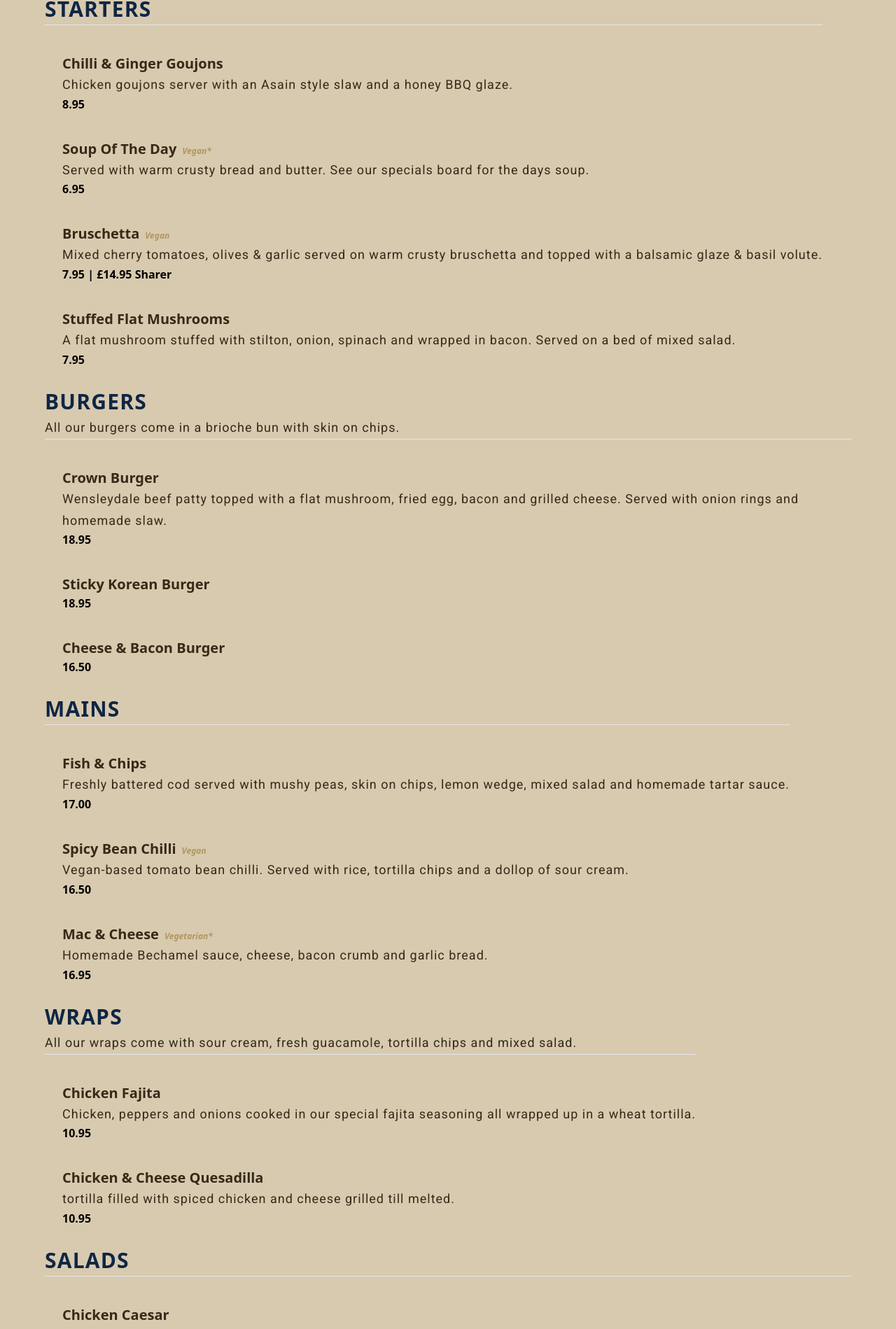
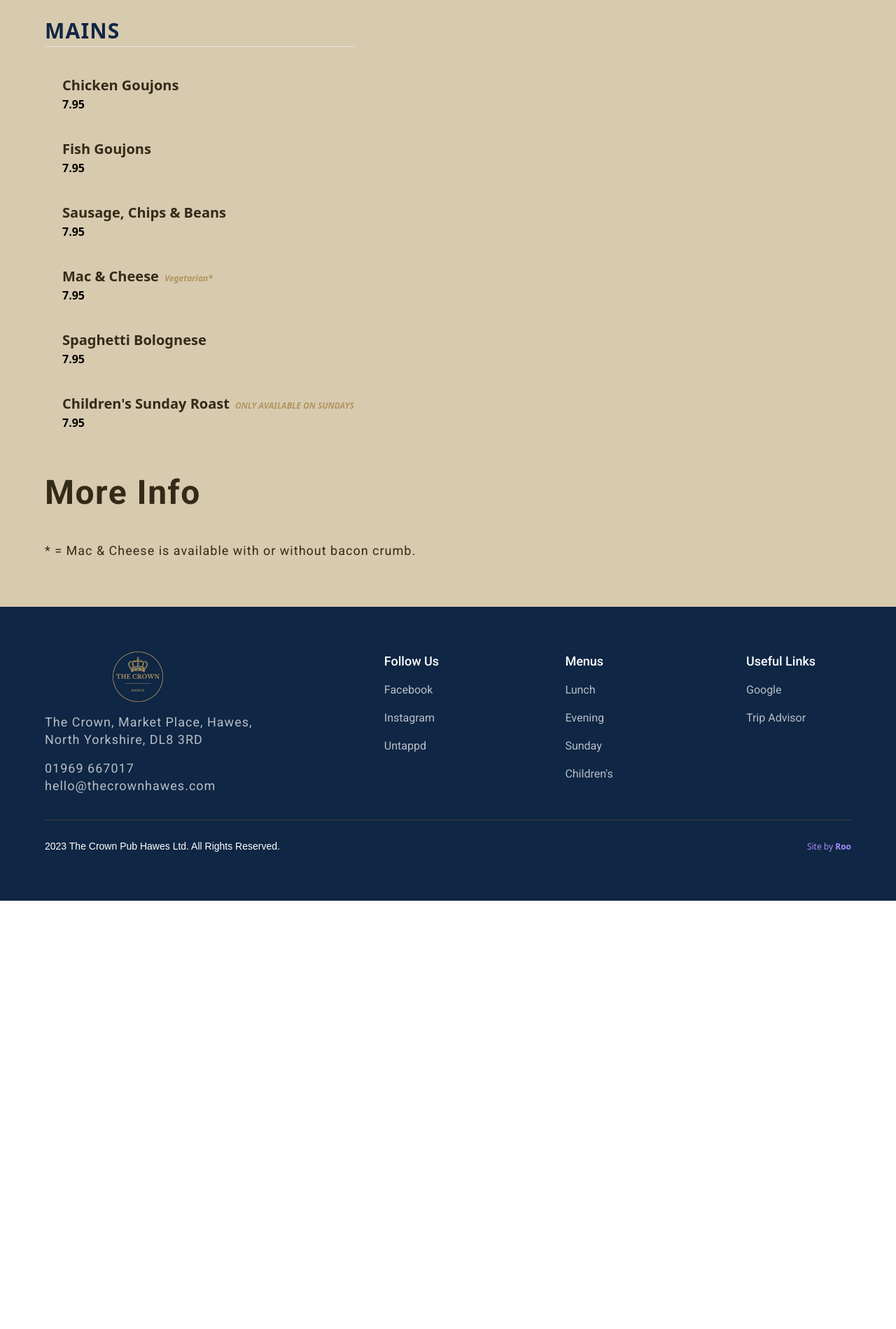
Before and after one commit to roomacarthur/the_crown, a React (Vite) app in the folder crown/: page /childrens_menu in a window 1280 px wide. Shown: the part 809-2708 px from the top of the page at 70% size. After the commit the page ends 2096 px from the top, so only its background shows below. Built offline with nearby package versions, Linux system fonts and the light colour scheme.

Commit message:
Kids Menu updated childrens menu constants

```diff
--- a/crown/src/components/Bookings.jsx
+++ b/crown/src/components/Bookings.jsx
@@ -1,19 +1,26 @@
-import React from 'react';
+import React, { useEffect } from 'react';
 import styles from '../styles';
 
 const Bookings = () => {
+  useEffect(() => {
+    const scr=document.createElement("script");
+    scr.src="https://the-crown-1637256869.resos.com/embed/booking/widget.js?ts="+new Date().getTime();
+    document.getElementById("booking-script-2").appendChild(scr);
+  })
   return (
     <>
     <div className={`${styles.flexCenter} bg-background`}>
       <div className={`${styles.boxWidth}`}>
         <section className={`flex flex-col ${styles.paddingY} ${styles.flexCenter} w-full`}>
-          <h1 className={`${styles.heading2} w-full`}>Make A Booking </h1>
+          <h1 className={`${styles.heading2} w-full h-full`}>Make A Booking </h1>
           <a
-            className='border-blue2 font-bold tracking-[1.2px] p-3 my-[60px] rounded-lg bg-blue2 text-white uppercase'
+            className='border-blue2 font-bold tracking-[1.2px] p-3 my-[60px] rounded-lg bg-blue2 text-white hover:text-accent uppercase'
             href="https://the-crown-hawes.resos.com/booking" target="_blank"
           >
             Click Here To Book
           </a>
+          <a id="booking-widget-2" href="https://the-crown-1637256869.resos.com/booking" data-lang="en" data-restaurant-id="fgABrNh5yWMkLxCbN" data-domain="the-crown-1637256869.resos.com">Book a table</a><div id="booking-script-2" className='mt-[10px] text-center text-[70%] opacity-60'>
+              <a target="_blank" href="https://resos.com">Restaurant table management</a></div>
         </section>
       </div>
     </div>
--- a/crown/src/constants/kids_menu.js
+++ b/crown/src/constants/kids_menu.js
@@ -2,136 +2,54 @@ import { kidsMeal }from '../assets'
 
 export const Kids_Menu = [
   {
-    name: "Childrens Menu",
+    name: "Children's Menu",
     img: kidsMeal,
-    info: "",
-    footer: "",
+    info: "All children's meals include an ice cream pudding.",
+    footer: "* = Mac & Cheese is available with or without bacon crumb.",
     menu_products: [
-      {
-        title: "Starters",
-        menuItems: [
-          {
-              name: "Chilli & Ginger Goujons",
-              body: "Chicken goujons server with an Asain style slaw and a honey BBQ glaze.",
-              tags: "",
-              price: "8.95",
-          },
-          {
-              name: "Soup Of The Day",
-              body: "Served with warm crusty bread and butter. See our specials board for the days soup.",
-              tags: "Vegan*",
-              price: "6.95",
-          },
-          {
-              name: "Bruschetta",
-              body: "Mixed cherry tomatoes, olives & garlic served on warm crusty bruschetta and topped with a balsamic glaze & basil volute.",
-              tags: "Vegan",
-              price: "7.95 | £14.95 Sharer",
-          },
-          {
-              name: "Stuffed Flat Mushrooms",
-              body: "A flat mushroom stuffed with stilton, onion, spinach and wrapped in bacon. Served on a bed of mixed salad.",
-              tags: "",
-              price: "7.95",
-          },
-        ],
-    },
-    {
-      title: "Burgers",
-      info: "All our burgers come in a brioche bun with skin on chips.",
-      menuItems: [
-        {
-            name: "Crown Burger",
-            body: "Wensleydale beef patty topped with a flat mushroom, fried egg, bacon and grilled cheese. Served with onion rings and homemade slaw.",
-            tags: "",
-            price: "18.95",
-        },
-        {
-            name: "Sticky Korean Burger",
-            body: "",
-            tags: "",
-            price: "18.95",
-        },
-        {
-            name: "Cheese & Bacon Burger",
-            body: "",
-            tags: "",
-            price: "16.50",
-        },
-      ],
-    },
     {
       title: "Mains",
       info: "",
       menuItems: [
         {
-            name: "Fish & Chips",
-            body: "Freshly battered cod served with mushy peas, skin on chips, lemon wedge, mixed salad and homemade tartar sauce.",
+            name: "Chicken Goujons",
+            body: "",
             tags: "",
-            price: "17.00",
+            price: "7.95",
         },
         {
-            name: "Spicy Bean Chilli",
-            body: "Vegan-based tomato bean chilli. Served with rice, tortilla chips and a dollop of sour cream.",
-            tags: "Vegan",
-            price: "16.50",
+            name: "Fish Goujons",
+            body: "",
+            tags: "",
+            price: "7.95",
+        },
+        {
+            name: "Sausage, Chips & Beans",
+            body: "",
+            tags: "",
+            price: "7.95",
         },
         {
             name: "Mac & Cheese",
-            body: "Homemade Bechamel sauce, cheese, bacon crumb and garlic bread.",
+            body: "",
             tags: "Vegetarian*",
-            price: "16.95",
+            price: "7.95",
+        },
+        {
+            name: "Spaghetti Bolognese",
+            body: "",
+            tags: "",
+            price: "7.95",
+        },
+        {
+            name: "Children's Sunday Roast",
+            body: "",
+            tags: "ONLY AVAILABLE ON SUNDAYS",
+            price: "7.95",
         },
       ],
     },
-    {
-      title: "Wraps",
-      info: "All our wraps come with sour cream, fresh guacamole, tortilla chips and mixed salad.",
-      menuItems: [
-        {
-            name: "Chicken Fajita",
-            body: "Chicken, peppers and onions cooked in our special fajita seasoning all wrapped up in a wheat tortilla.",
-            tags: "",
-            price: "10.95",
-          },
-        {
-            name: "Chicken & Cheese Quesadilla",
-            body: "tortilla filled with spiced chicken and cheese grilled till melted.",
-            tags: "",
-            price: "10.95",
-          },
-      ],
-    },
-    {
-      title: "Salads",
-      info: "",
-      menuItems: [
-        {
-            name: "Chicken Caesar",
-            body: "Iceberg lettuce in a caesar dressing. Served with diced bacon, grilled chicken and croutons.",
-            tags: "",
-            price: "14.95",
-          },
-        {
-            name: "Warm Goats Cheese",
-            body: "A Warm goats cheese wheel served on a bed of iceberg and red leaf. With caramelised green apples and red onion with a walnut and orange dressing. Topped with toasted walnuts.",
-            tags: "Vegetarian",
-            price: "15.95",
-          },
-      ],
-    },
-    {
-      title: "Sandwiches",
-      info: "",
-      menuItems: [
-        {
-            name: "Wensleydale & Chutney",
-            body: "Wensleydale cheese and homemade chutney.",
-            tags: "Vegetarian",
-            price: "9.95",
-          },
-      ],
-    },
+
     ]
   }
 ]
```
